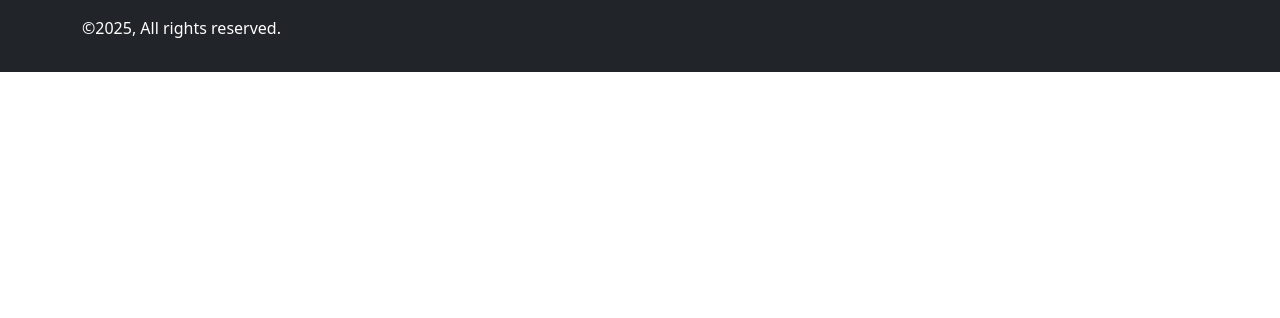
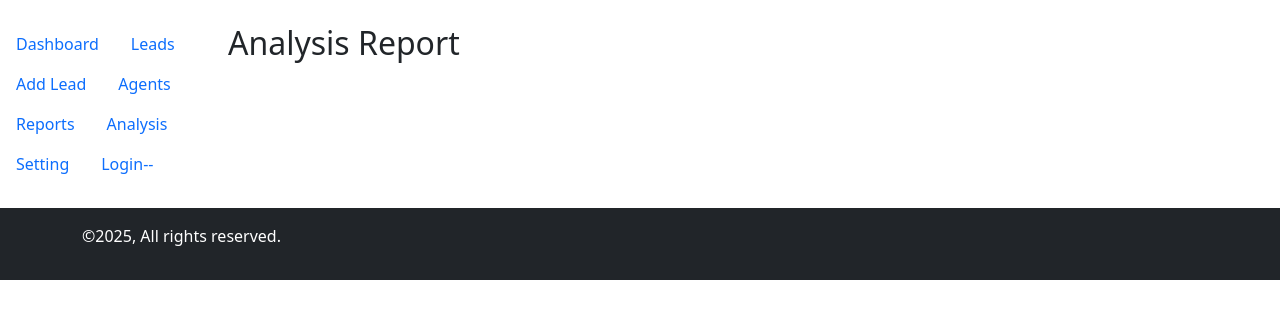
Before and after one commit to Sourabhpande532/Auth-CRM, a React (Create React App) app in the folder anvaya-client-p/: page /analysis in a window 1280 px wide. Shown: the top 318 px of the page. Built offline with nearby package versions, Linux system fonts and the light colour scheme; no server answers.

Commit message:
Fix-Eslint deployment issue

```diff
--- a/anvaya-client-p/src/App.js
+++ b/anvaya-client-p/src/App.js
@@ -13,6 +13,7 @@ import { Login } from "./pages/Login";
 import { ProtectingRoute } from "./component/private/ProtectRoute";
 import { Toaster } from "react-hot-toast";
 import { LeadDetails } from "./component/leadManagement/LeadDetail";
+import { Analysis } from "./pages/Analysis";
 
 function App() {
   return (
@@ -61,6 +62,7 @@ function App() {
                 </ProtectingRoute>
               }
             />
+            <Route path='/analysis' element={<Analysis />} />
             <Route path='/setting' element={<Setting />} />
             <Route path='/login' element={<Login />} />
           </Route>
--- a/anvaya-client-p/src/component/analysis/StatusAnalysis.jsx
+++ b/anvaya-client-p/src/component/analysis/StatusAnalysis.jsx
@@ -1,3 +1,4 @@
+/* eslint-disable react-hooks/exhaustive-deps */
 import { useEffect, useState } from "react";
 import { fetchJSON } from "../../api";
 import { useAuth } from "../../contexts/AuthContext";
--- a/anvaya-client-p/src/component/sidebar/Sidebar.jsx
+++ b/anvaya-client-p/src/component/sidebar/Sidebar.jsx
@@ -32,6 +32,11 @@ const Sidebar = () => {
           </Link>
         </li>
         <li className='nav-item'>
+          <Link to='/analysis' className='nav-link'>
+            Analysis
+          </Link>
+        </li>
+        <li className='nav-item'>
           <Link to='/setting' className='nav-link'>
             Setting
           </Link>
--- a/anvaya-client-p/src/contexts/LeadContext.jsx
+++ b/anvaya-client-p/src/contexts/LeadContext.jsx
@@ -1,3 +1,4 @@
+/* eslint-disable react-hooks/exhaustive-deps */
 import { createContext, useContext, useEffect, useState } from "react";
 import { url } from "../api";
 import { useAuth } from "./AuthContext";
--- a/anvaya-client-p/src/pages/AddLead.jsx
+++ b/anvaya-client-p/src/pages/AddLead.jsx
@@ -14,7 +14,6 @@ const AddLeads = () => {
     timeToClose: "",
     priority: "",
   });
-  const [tagInput, setTagInput] = useState("");
   const navigate = useNavigate();
 
   const handleChange = (e) => {
--- /dev/null
+++ b/anvaya-client-p/src/pages/Analysis.jsx
@@ -0,0 +1,8 @@
+const Analysis = () => {
+  return (
+    <div className='container mb-3'>
+      <h2>Analysis Report</h2>
+    </div>
+  );
+};
+export { Analysis };
```
Also changed, not shown: anvaya-client-p/src/pages/Reports.jsx (+8 -4 lines).
